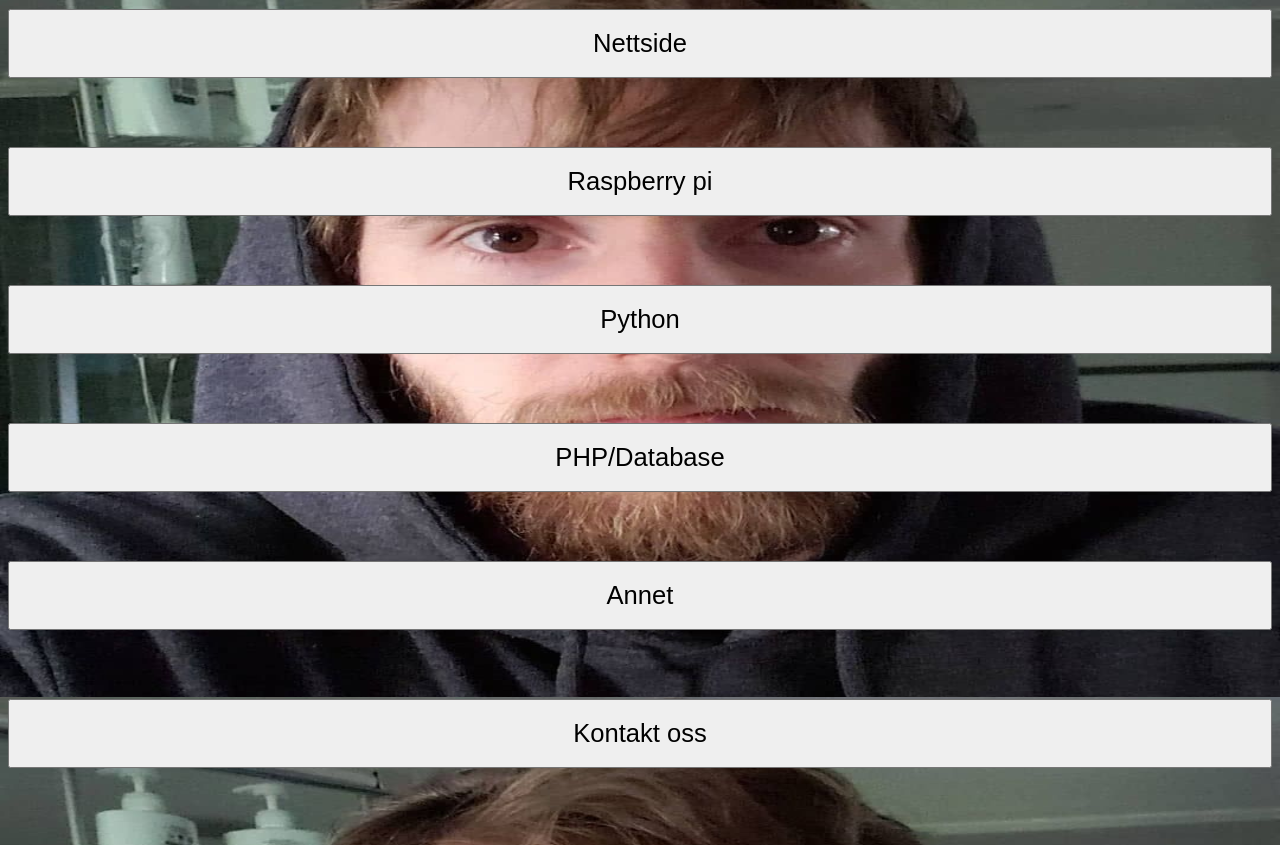
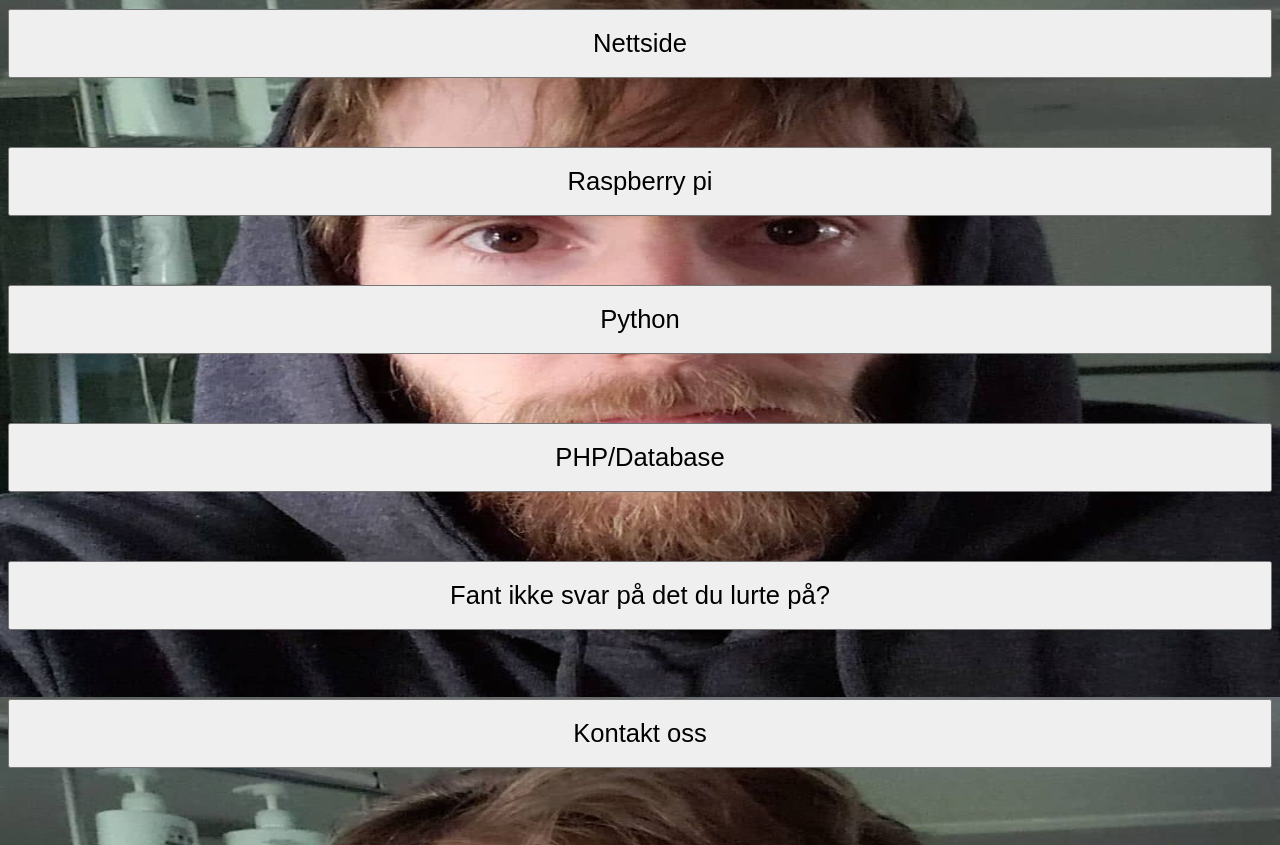
Before and after one commit to theoKV/Brukertootte-theo-og-arne, a plain HTML site: page index.html in a window 1280 px wide. Shown: the part 103-948 px from the top of the page. Drawn offline with Linux system fonts and the light colour scheme.

Commit message:
Update index.html

```diff
--- a/index.html
+++ b/index.html
@@ -14,7 +14,7 @@
     <button onclick="location.href='RasPI.html'" class="button button1">Raspberry pi</button> <br>
     <button onclick="location.href='Python.html'" class="button button1">Python</button> <br>
     <button onclick="location.href='DB.html'" class="button button1">PHP/Database</button> <br>
-    <button onclick="location.href='https://testodor.on.spiceworks.com/portal'" class="button button1">Annet</button> <br>
+    <button onclick="location.href='https://testodor.on.spiceworks.com/portal'" class="button button1">Fant ikke svar på det du lurte på?</button> <br>
     <button onclick="location.href='Kontak.html'" class="button button1">Kontakt oss</button> <br>
 
 </body>
```
